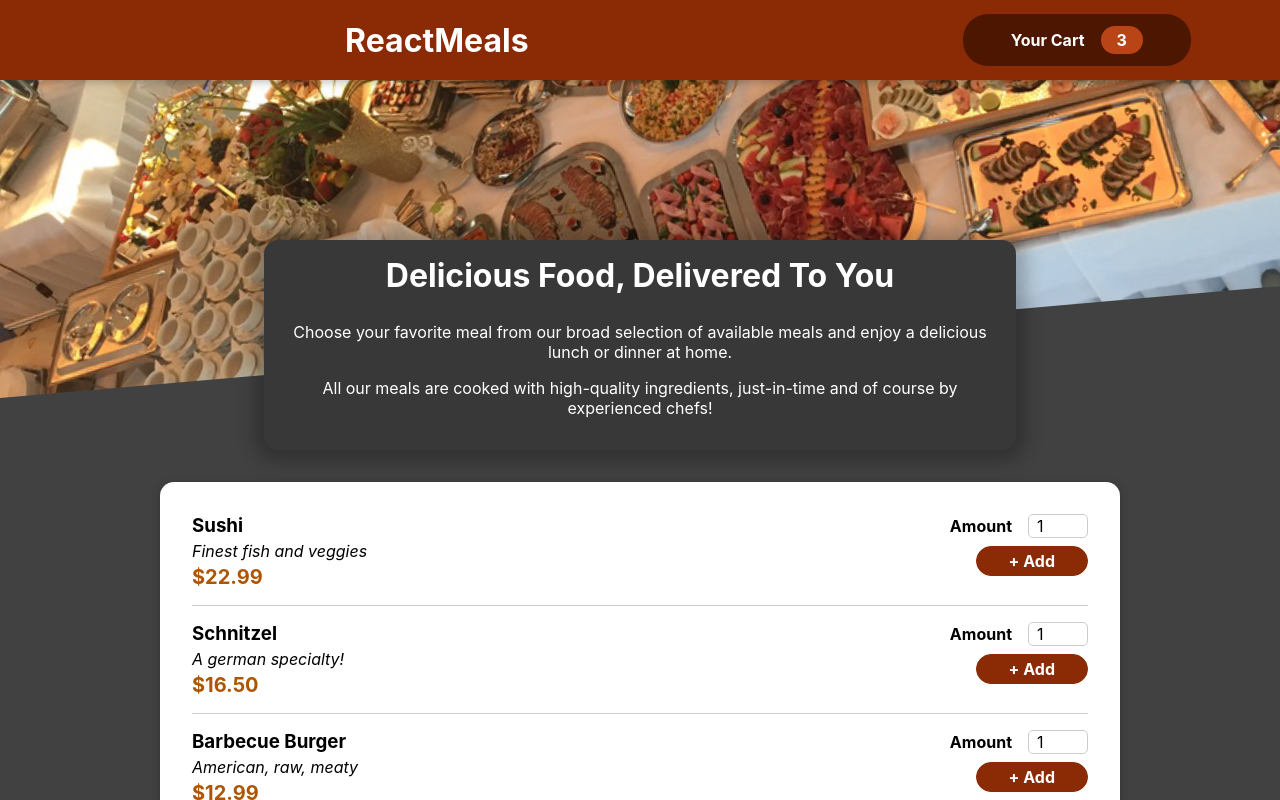
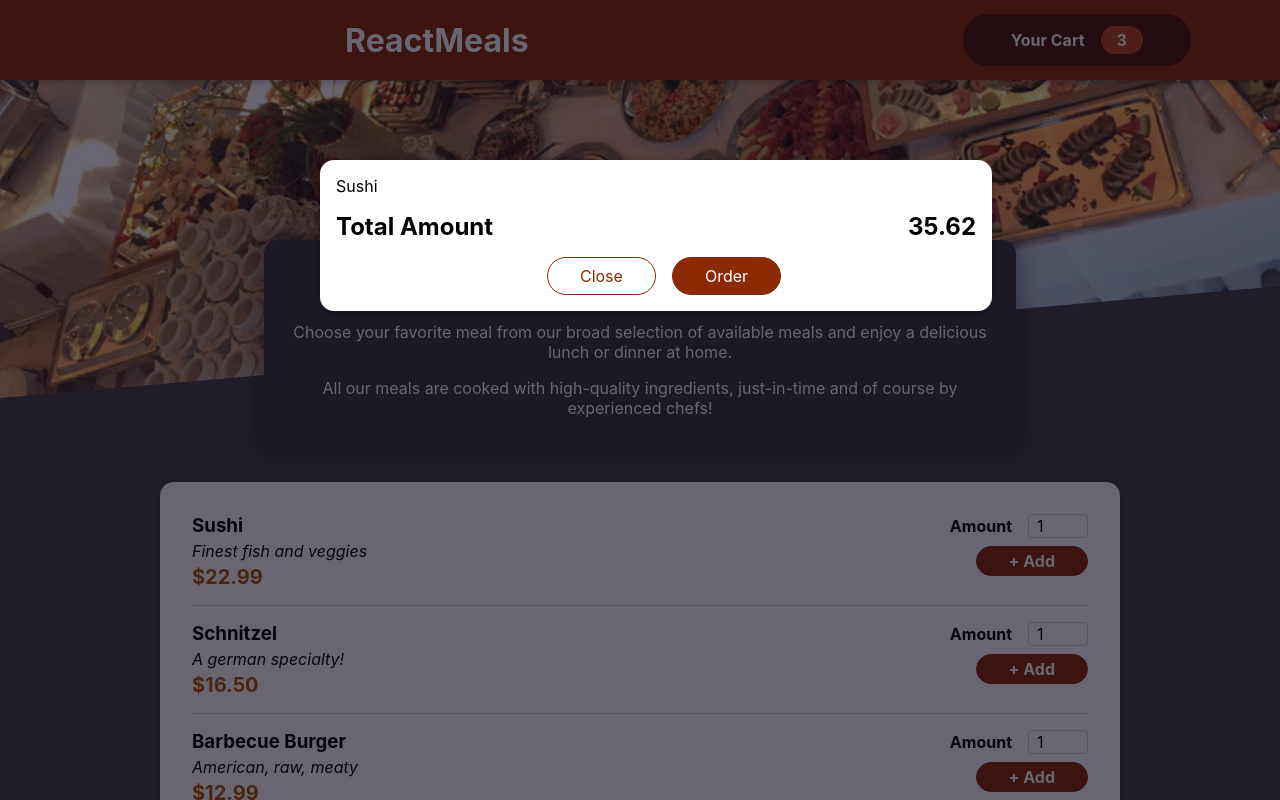
Before and after one commit to Kishore-1022/RestaurantWebsite, a React (Create React App) app in the folder web/: page / in a window 1280 px wide. Shown: the top 800 px of the page. Built offline with nearby package versions, Linux system fonts and the light colour scheme.

Commit message:
making cart

```diff
--- a/web/public/index.html
+++ b/web/public/index.html
@@ -28,6 +28,7 @@
   </head>
   <body>
     <noscript>You need to enable JavaScript to run this app.</noscript>
+    <div id="overlays"></div>
     <div id="root"></div>
     <!--
       This HTML file is a template.
--- a/web/src/App.js
+++ b/web/src/App.js
@@ -1,13 +1,15 @@
 import Header from "./components/Layout/Header";
 import Meals from "./components/Meals/Meals";
+import Cart from "./components/Cart/Cart";
+
 function App() {
   return (
     <>
-    <Header />
-
-    <main>
-        <Meals/>
-    </main>
+      <Cart/>
+      <Header />
+      <main>
+          <Meals/>
+      </main>
 
     </>
   );
--- /dev/null
+++ b/web/src/components/Cart/Cart.js
@@ -0,0 +1,23 @@
+import React from 'react'
+import classes from './Cart.module.css'
+import Modal from '../UI/Modal'
+
+const Cart = (props) => {
+    const cartItem= <ul className={classes['cart-items']}>{[{id:'c1',name:'Sushi', amount:2,price:12.99}].map(i=><li>{i.name}</li>)}</ul>
+  return (
+
+    <Modal>
+        {cartItem}
+        <div className={classes.total}>
+            <span>Total Amount</span>
+            <span>35.62</span>
+        </div>
+        <div className={classes.actions}>
+            <button className={classes['button--alt']}>Close</button>
+            <button className={classes.button}>Order</button>
+        </div>
+    </Modal>
+  )
+}
+
+export default Cart
--- /dev/null
+++ b/web/src/components/Cart/Cart.module.css
@@ -0,0 +1,46 @@
+.cart-items {
+    list-style: none;
+    margin: 0;
+    padding: 0;
+    max-height: 20rem;
+    overflow: auto;
+  }
+
+  .total {
+    display: flex;
+    justify-content: space-between;
+    align-items: center;
+    font-weight: bold;
+    font-size: 1.5rem;
+    margin: 1rem 0;
+  }
+
+  .actions {
+    text-align: center;
+  }
+
+  .actions button {
+    font: inherit;
+    cursor: pointer;
+    background-color: transparent;
+    border: 1px solid #8a2b06;
+    padding: 0.5rem 2rem;
+    border-radius: 25px;
+    margin-left: 1rem;
+  }
+
+  .actions button:hover,
+  .actions button:active {
+    background-color: #5a1a01;
+    border-color: #5a1a01;
+    color: white;
+  }
+
+  .actions .button--alt {
+    color: #8a2b06;
+  }
+
+  .actions .button {
+    background-color: #8a2b06;
+    color: white;
+  }
--- a/web/src/components/Meals/MealItem/MealItemForm.js
+++ b/web/src/components/Meals/MealItem/MealItemForm.js
@@ -5,7 +5,8 @@
 const MealItemForm = (props) => {
   return (
     <form className={classes.form}>
-        <Input label="Amount"
+        <Input
+            label="Amount"
             input={{
             id:'amount',
             type:'number',
--- /dev/null
+++ b/web/src/components/UI/Modal.js
@@ -0,0 +1,24 @@
+import React from 'react'
+import  ReactDOM  from 'react-dom'
+import classes from './Modal.module.css'
+const Backdrop=(props)=>{
+    return <div className={classes.backdrop}></div>
+
+}
+const ModalOverlay=(props)=>{
+    return (
+        <div className={classes.modal}>
+          <div >{props.children}</div>
+       </div>
+    )
+}
+const Modal = (props) => {
+  return (
+    <>
+     {ReactDOM.createPortal(<Backdrop/>,document.getElementById('overlays'))}
+     {ReactDOM.createPortal(<ModalOverlay>{props.children}</ModalOverlay>,document.getElementById('overlays'))}
+    </>
+  )
+}
+
+export default Modal
--- /dev/null
+++ b/web/src/components/UI/Modal.module.css
@@ -0,0 +1,39 @@
+.backdrop {
+    position: fixed;
+    top: 0;
+    left: 0;
+    width: 100%;
+    height: 100vh;
+    z-index: 20;
+    background-color: rgba(12, 7, 26, 0.616);
+  }
+.modal {
+    position: fixed;
+    top: 20vh;
+    left: 5%;
+    width: 90%;
+    background-color: white;
+    padding: 1rem;
+    border-radius: 14px;
+    box-shadow: 0 2px 8px rgba(0, 0, 0, 0.25);
+    z-index: 30;
+    animation: slide-down 300ms ease-in forwards;
+  }
+
+  @media (min-width: 768px) {
+    .modal {
+      width: 40rem;
+      left: calc(50% - 20rem);
+    }
+  }
+
+  @keyframes slide-down {
+    from {
+      opacity: 0;
+      transform: translateY(-3rem);
+    }
+    to {
+      opacity: 1;
+      transform: translateY(0);
+    }
+  }
```
